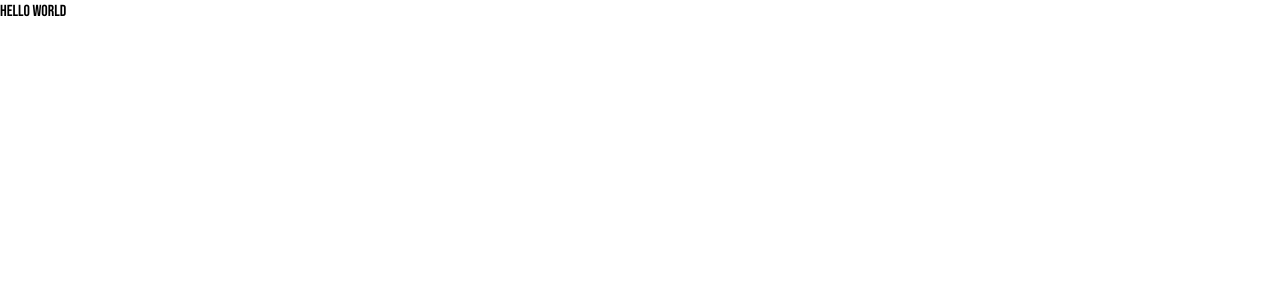
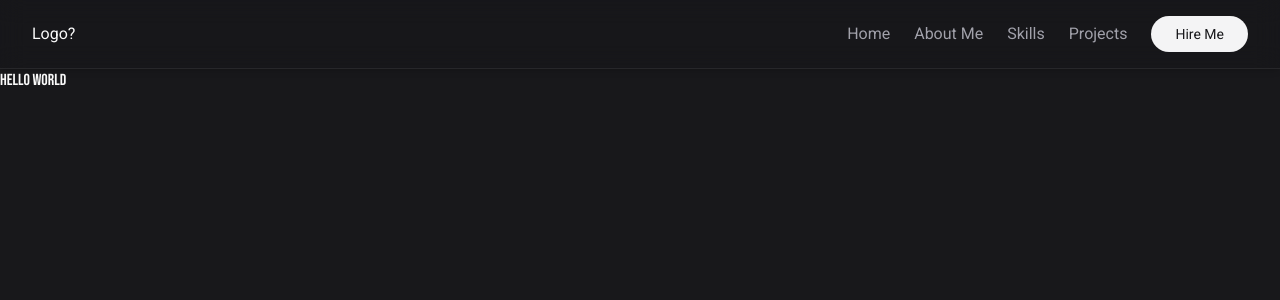
Before and after one commit to ImShaune/Personal-Portfolio, a Next.js app: page / in a window 1280 px wide. Shown: the top 300 px of the page. Built offline with nearby package versions, Linux system fonts and the light colour scheme.

Commit message:
navbar section

```diff
--- a/package.json
+++ b/package.json
@@ -13,6 +13,7 @@
     "next": "14.0.1",
     "react": "^18",
     "react-dom": "^18",
+    "react-icons": "^4.11.0",
     "tailwind-merge": "^2.0.0"
   },
   "devDependencies": {
--- a/src/app/layout.tsx
+++ b/src/app/layout.tsx
@@ -2,6 +2,7 @@ import { cn } from '@/utils/helper';
 import './globals.css'
 import type { Metadata } from 'next'
 import { Roboto, Bebas_Neue } from 'next/font/google'
+import { Navigation } from '@/components/Navigation';
 
 const roboto = Roboto({
   weight: ['300', '400', '700'],
@@ -27,7 +28,16 @@ export default function RootLayout({
 }) {
   return (
     <html lang="en">
-      <body className={cn(roboto.className, bebas.variable)}>{children}</body>
+      <body className={cn(
+        roboto.className,
+        bebas.variable,
+        'bg-zinc-900 text-zinc-50'
+
+        )}
+
+        >
+        <Navigation />
+        {children}</body>
     </html>
   )
 }
--- /dev/null
+++ b/src/components/CustomLink.tsx
@@ -0,0 +1,36 @@
+import { cn } from '@/utils/helper'
+import Link, { LinkProps } from 'next/link'
+import { ReactNode } from 'react'
+
+interface IProps extends LinkProps{
+    children: ReactNode;
+    linkType?: 'primary' | 'secondary' | 'link' | 'none';
+    className?: string;
+}
+
+const styled = {
+    baseStyled: 'px-6 py-2 rounded-full inline-block text-sm cursor-pointer',
+    primary: 'bg-zinc-100 text-zinc-900',
+    secondary: 'border border-zinc-700 hover:bg-zinc-700',
+    link: 'text-zinc-400 hover:text-zinc-50 hover:underline',
+    none: 'px-0'
+}
+
+export function CustomLink({
+    children,
+    linkType = 'primary',
+    className,
+    ...props
+}: IProps){
+
+    return (
+        <Link {...props} className={cn(
+            linkType !== 'link' && styled.baseStyled,
+            styled[linkType],
+            className
+            )}
+        >
+            {children}
+        </Link>
+    )
+}
--- /dev/null
+++ b/src/components/Navigation.tsx
@@ -0,0 +1,49 @@
+"use client";
+
+import { navMenuList } from "@/data/navigationData";
+import { CustomLink } from "./CustomLink";
+import { FiMenu } from 'react-icons/fi'
+import { cn } from '@/utils/helper'
+import {useState} from 'react';
+import {AiOutlineClose} from 'react-icons/ai'
+
+export function Navigation() {
+
+    const [isNavOpen, setNavOpen] = useState(false)
+
+    return (
+        <nav className="py-4 border-b border-zinc-800 shadow-md sticky top-0 z-10 bg-zinc-900/20 backdrop-blur-md">
+            <div className="max-w-7xl mx-auto px-4 md:px-8 flex justify-between items-center">
+            <p>Logo?</p>
+            <div className="md:hidden" onClick={() => setNavOpen((prevState) => !prevState)}>
+            {isNavOpen ? (
+                <AiOutlineClose className="text-2xl" />
+                ) : (
+                <FiMenu className="text-2xl"/> )}
+
+            </div>
+            <div className={cn(
+                'max-md:fixed max-md:top-[58px] max-md:py-10 max-md:left-0 max-md:w-full max-md:min-h-screen max-md:bg-zinc-900/90 max-md:backdrop-blur-lg',
+                !isNavOpen && 'max-md:hidden'
+                )}
+                >
+                <ul className="flex items-center flex-col md:flex-row gap-6">
+                    {
+                    navMenuList.map(({ title, href }, index) => {
+                        const isLastElement = index === navMenuList.length -1;
+                        return <li key={href}>
+                            <CustomLink
+                            href={href}
+                            linkType={isLastElement ? 'primary' : 'link'}
+                            >
+                                {title}
+
+                            </CustomLink>
+                        </li>
+                    })}
+                </ul>
+            </div>
+            </div>
+        </nav>
+    )
+}
--- /dev/null
+++ b/src/data/navigationData.ts
@@ -0,0 +1,26 @@
+export const navMenuList = [
+    {
+        title: 'Home',
+        href: '#home'
+    },
+
+    {
+        title: 'About Me',
+        href: '#about-me'
+    },
+
+    {
+        title: 'Skills',
+        href: '#skills'
+    },
+
+    {
+        title: 'Projects',
+        href: '#projects'
+    },
+
+    {
+        title: 'Hire Me',
+        href: 'mailto:nahuel.dev99@gmail.com'
+    }
+]
```
Also changed, not shown: 1 other file (tests, documents, lock files or other folders).
